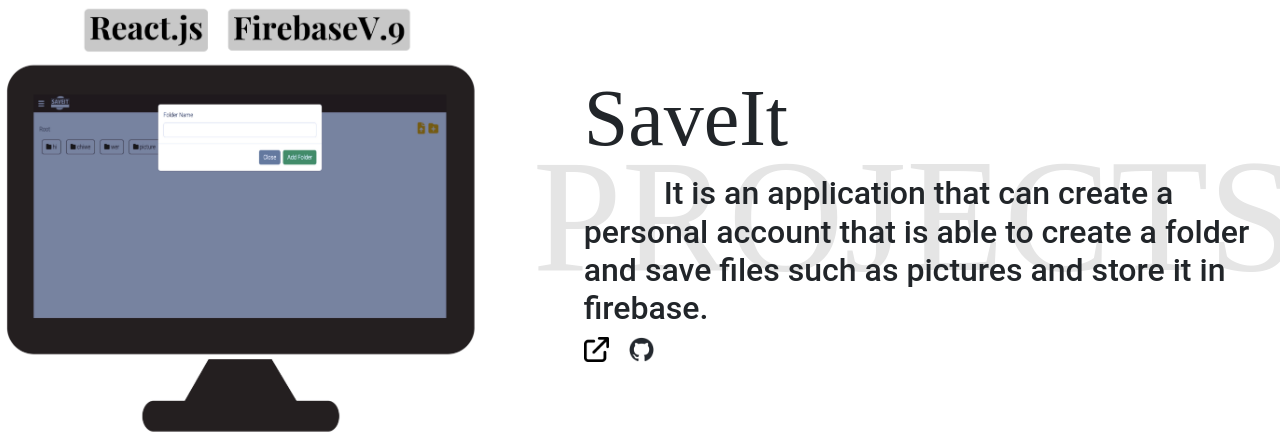
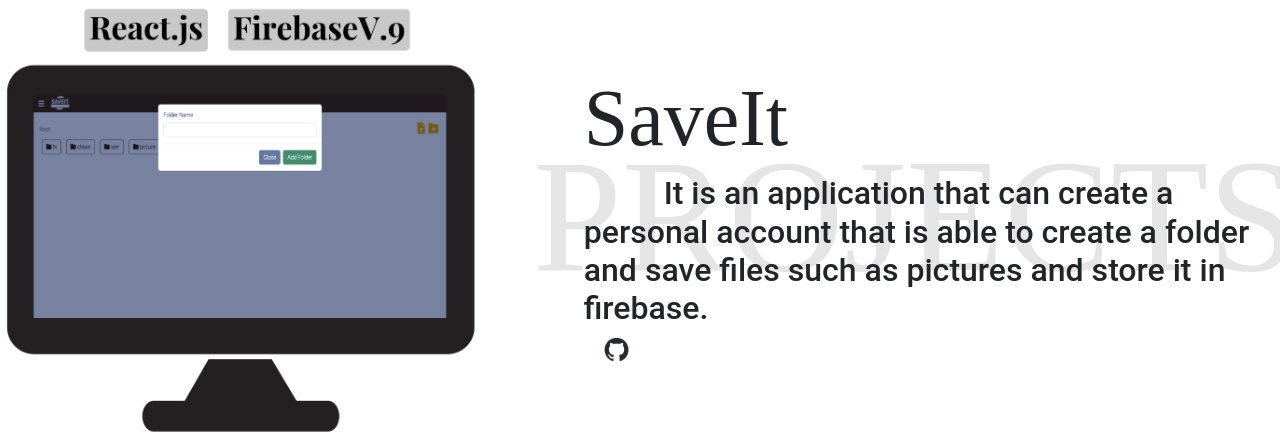
Before and after one commit to Thiratikan/Portfolio, a React (Create React App) app: page / in a window 1280 px wide. Shown: the part 4429-4863 px from the top of the page. Built offline with nearby package versions, Linux system fonts and the light colour scheme; a web font is replaced by a local one.

Commit message:
update unshow link

```diff
--- a/src/Component/Projects.js
+++ b/src/Component/Projects.js
@@ -19,9 +19,11 @@
               <div className="detail">
                 <h1>{title}</h1>
                 <h2>{desc}</h2>
-                <a href={link} className="link">
-                  <img src="./images/link.png" alt="" />
-                </a>
+                {link ? (
+                  <a href={link} className="link">
+                    <img src="./images/link.png" alt="" />{" "}
+                  </a>
+                ) : null}
                 <a href={github} className="github">
                   <img src="./images/github-mark.png" alt="" />
                 </a>
--- a/src/style/PortStyle.js
+++ b/src/style/PortStyle.js
@@ -37,6 +37,7 @@
   a img {
     height: 25px;
   }
+
   .github {
     margin-left: 20px;
   }
```
